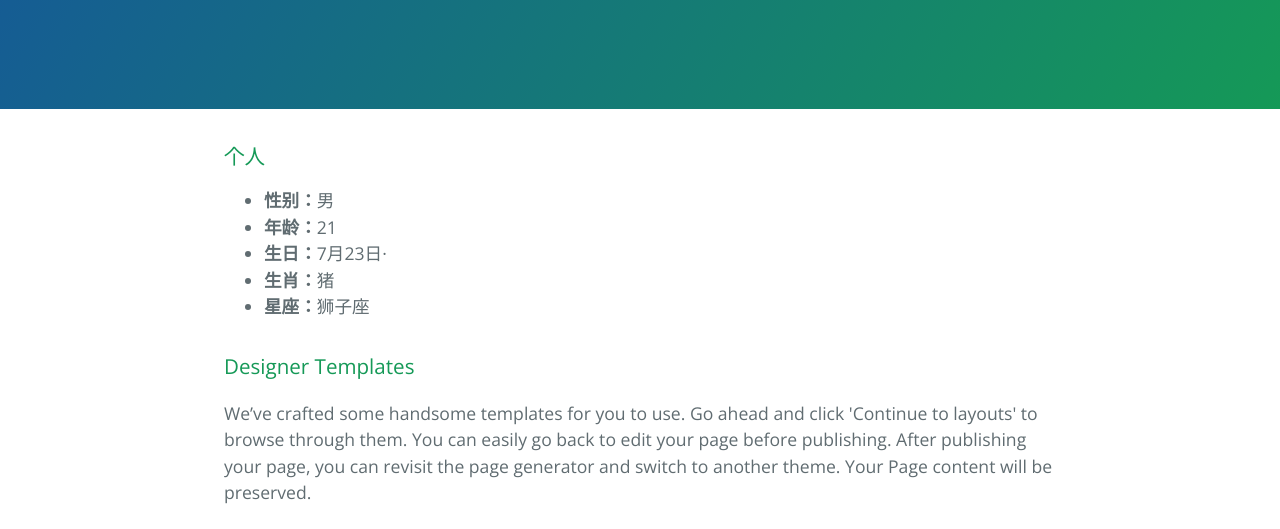
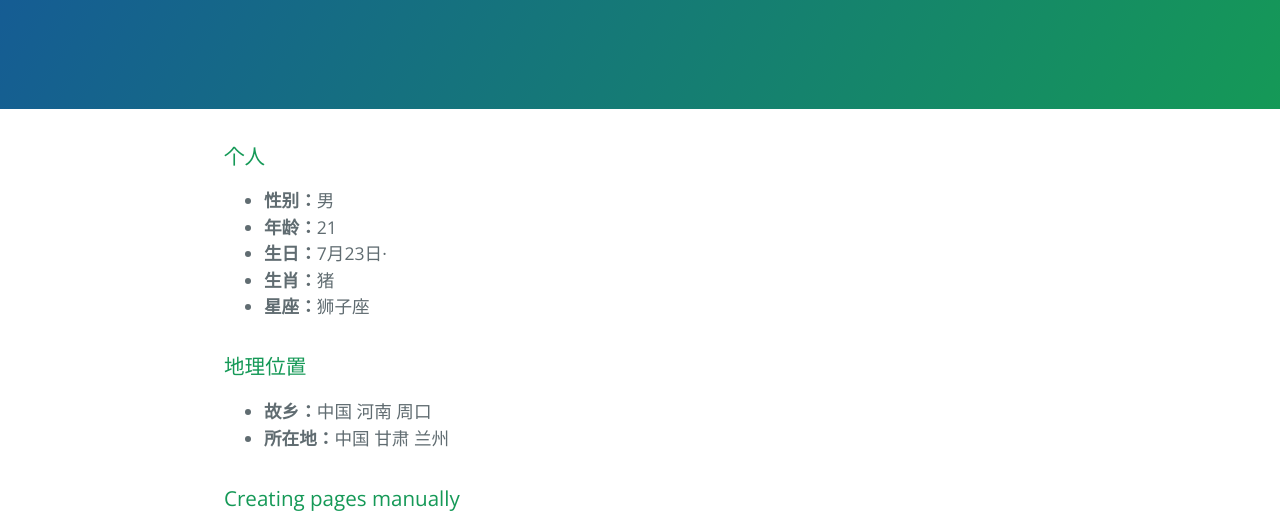
Before and after one commit to pulushio/pulushio.github.com, a plain HTML site: page index.html in a window 1280 px wide. Shown: the part 208-737 px from the top of the page. Drawn offline with nearby package versions, Linux system fonts and the light colour scheme.

Commit message:
Replace master branch with page content via GitHub

```diff
--- a/index.html
+++ b/index.html
@@ -33,9 +33,14 @@
 </ul>
 
 <h3>
-<a id="designer-templates" class="anchor" href="#designer-templates" aria-hidden="true"><span aria-hidden="true" class="octicon octicon-link"></span></a>Designer Templates</h3>
+<a id="地理位置" class="anchor" href="#%E5%9C%B0%E7%90%86%E4%BD%8D%E7%BD%AE" aria-hidden="true"><span aria-hidden="true" class="octicon octicon-link"></span></a>地理位置</h3>
 
-<p>We’ve crafted some handsome templates for you to use. Go ahead and click 'Continue to layouts' to browse through them. You can easily go back to edit your page before publishing. After publishing your page, you can revisit the page generator and switch to another theme. Your Page content will be preserved.</p>
+<ul>
+<li>
+<strong>故乡：</strong>中国 河南 周口</li>
+<li>
+<strong>所在地：</strong>中国 甘肃 兰州</li>
+</ul>
 
 <h3>
 <a id="creating-pages-manually" class="anchor" href="#creating-pages-manually" aria-hidden="true"><span aria-hidden="true" class="octicon octicon-link"></span></a>Creating pages manually</h3>
--- a/params.json
+++ b/params.json
@@ -1,6 +1,6 @@
 {
   "name": "Pulushio.GitHub.com",
   "tagline": "this is the new shit!",
-  "body": "### 个人\r\n* **性别：**男\r\n* **年龄：**21\r\n* **生日：**7月23日·\r\n* **生肖：**猪\r\n* **星座：**狮子座\r\n\r\n### Designer Templates\r\nWe’ve crafted some handsome templates for you to use. Go ahead and click 'Continue to layouts' to browse through them. You can easily go back to edit your page before publishing. After publishing your page, you can revisit the page generator and switch to another theme. Your Page content will be preserved.\r\n\r\n### Creating pages manually\r\nIf you prefer to not use the automatic generator, push a branch named `gh-pages` to your repository to create a page manually. In addition to supporting regular HTML content, GitHub Pages support Jekyll, a simple, blog aware static site generator. Jekyll makes it easy to create site-wide headers and footers without having to copy them across every page. It also offers intelligent blog support and other advanced templating features.\r\n\r\n### Authors and Contributors\r\nYou can @mention a GitHub username to generate a link to their profile. The resulting `<a>` element will link to the contributor’s GitHub Profile. For example: In 2007, Chris Wanstrath (@defunkt), PJ Hyett (@pjhyett), and Tom Preston-Werner (@mojombo) founded GitHub.\r\n\r\n### Support or Contact\r\nHaving trouble with Pages? Check out our [documentation](https://help.github.com/pages) or [contact support](https://github.com/contact) and we’ll help you sort it out.\r\n",
+  "body": "### 个人\r\n* **性别：**男\r\n* **年龄：**21\r\n* **生日：**7月23日·\r\n* **生肖：**猪\r\n* **星座：**狮子座\r\n\r\n### 地理位置\r\n* **故乡：**中国 河南 周口\r\n* **所在地：**中国 甘肃 兰州\r\n\r\n### Creating pages manually\r\nIf you prefer to not use the automatic generator, push a branch named `gh-pages` to your repository to create a page manually. In addition to supporting regular HTML content, GitHub Pages support Jekyll, a simple, blog aware static site generator. Jekyll makes it easy to create site-wide headers and footers without having to copy them across every page. It also offers intelligent blog support and other advanced templating features.\r\n\r\n### Authors and Contributors\r\nYou can @mention a GitHub username to generate a link to their profile. The resulting `<a>` element will link to the contributor’s GitHub Profile. For example: In 2007, Chris Wanstrath (@defunkt), PJ Hyett (@pjhyett), and Tom Preston-Werner (@mojombo) founded GitHub.\r\n\r\n### Support or Contact\r\nHaving trouble with Pages? Check out our [documentation](https://help.github.com/pages) or [contact support](https://github.com/contact) and we’ll help you sort it out.\r\n",
   "note": "Don't delete this file! It's used internally to help with page regeneration."
 }
```
